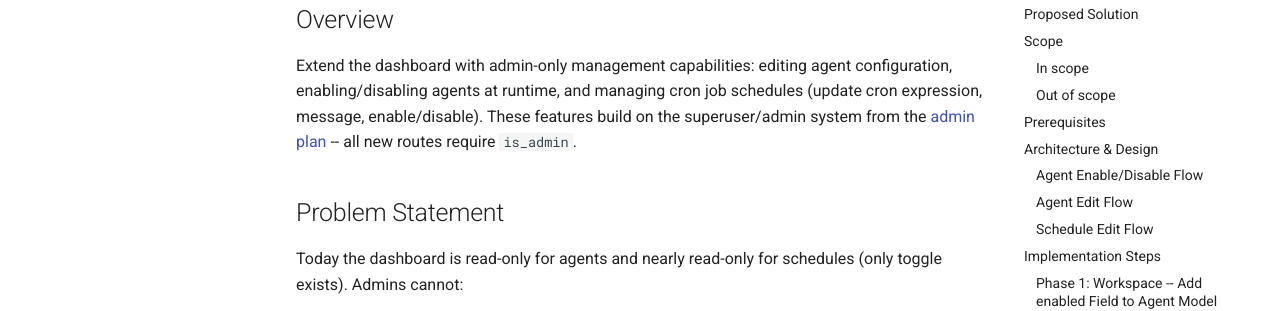
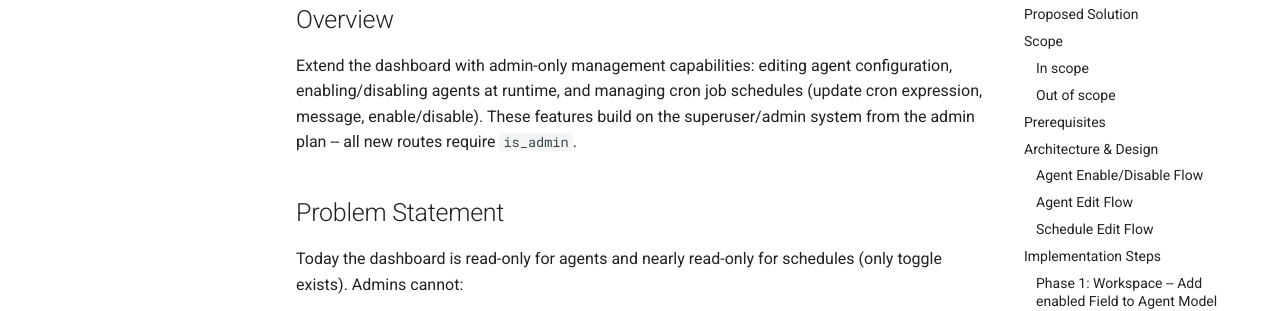
Before and after one commit to lenkie-code/agents-gateway, an MkDocs documentation site: the page built from docs/plans/2026-02-26-feat-super-admin-dashboard-management.md, in a window 1280 px wide and 900 px high. Shown: the part 226-537 px from the top of the window. Built offline with MkDocs 1.6.1 and Material for MkDocs 9.7.7, drawn with Linux system fonts in a browser that asks for light colours; comment, search, counter and statistics services are not loaded; part of the change alters nothing that is shown; some of the changed text lies outside the part shown.

```diff
--- a/docs/plans/2026-02-26-feat-super-admin-dashboard-management.md
+++ b/docs/plans/2026-02-26-feat-super-admin-dashboard-management.md
@@ -10,7 +10,7 @@ depends_on: 2026-02-23-feat-superuser-admin-system-plan
 
 ## Overview
 
-Extend the dashboard with admin-only management capabilities: editing agent configuration, enabling/disabling agents at runtime, and managing cron job schedules (update cron expression, message, enable/disable). These features build on the superuser/admin system from the [admin plan](2026-02-23-feat-superuser-admin-system-plan.md) -- all new routes require `is_admin`.
+Extend the dashboard with admin-only management capabilities: editing agent configuration, enabling/disabling agents at runtime, and managing cron job schedules (update cron expression, message, enable/disable). These features build on the superuser/admin system from the admin plan -- all new routes require `is_admin`.
 
 ## Problem Statement
 
@@ -63,7 +63,7 @@ Add three admin dashboard features behind `require_admin`:
 
 ## Prerequisites
 
-1. The superuser/admin system from the [admin plan](2026-02-23-feat-superuser-admin-system-plan.md) must be implemented first (`require_admin` dependency, `admin_emails` config, `is_admin` on sessions).
+1. The superuser/admin system from the admin plan must be implemented first (`require_admin` dependency, `admin_emails` config, `is_admin` on sessions).
 
 ## Architecture & Design
 
```
